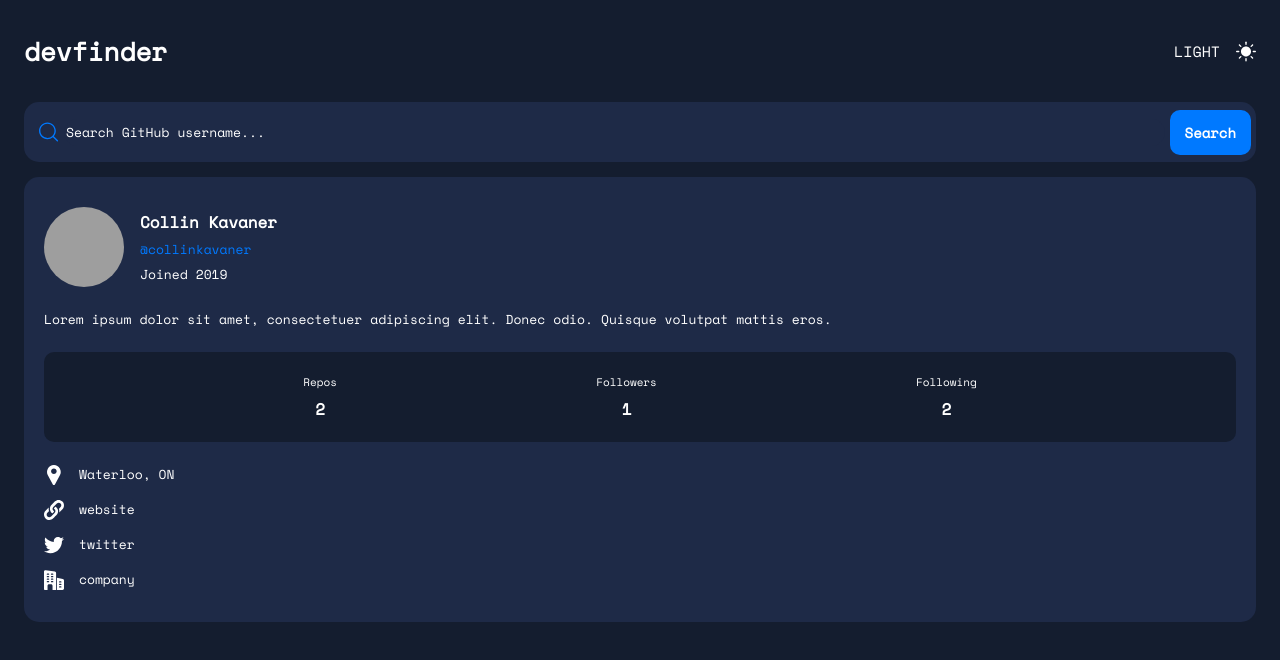
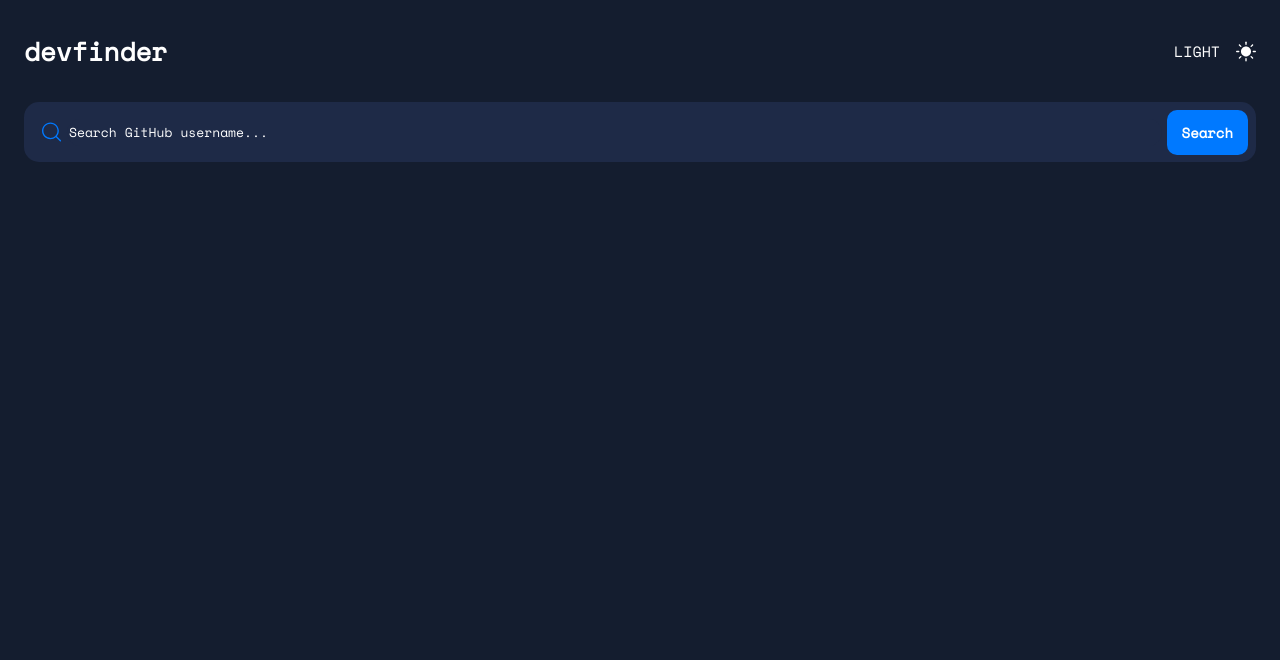
Before and after one commit to collinkavaner/devfinder, a React (Vite) app: page / in a window 1280 px wide. Shown: the top 660 px of the page. Built offline with nearby package versions, Linux system fonts and the light colour scheme; grey boxes are pictures that could not be loaded.

Commit message:
linked the search and profile interface with the api so data is retrieved and displayed

```diff
--- a/package.json
+++ b/package.json
@@ -12,6 +12,7 @@
     "@fontsource/space-mono": "^4.5.12",
     "react": "^18.2.0",
     "react-dom": "^18.2.0",
+    "react-icons": "^4.8.0",
     "styled-components": "^5.3.6"
   },
   "devDependencies": {
--- a/src/App.jsx
+++ b/src/App.jsx
@@ -6,11 +6,27 @@ import UserProfile from './components/Profile/UserProfile';
 
 function App() {
 
+  const [userData, setUserData] = useState({});
+
+  const searchTerm = (search) => {
+
+    fetch(`https://api.github.com/users/${search}`)
+    .then(response => response.json())
+    .then(data => {
+      setUserData(data);
+    })
+    .catch(error => console.log(error));
+
+  }
+  console.log(userData);
+
   return(
     <Main>
       <Header />
-      <SearchBar />
-      <UserProfile />
+      <SearchBar searchTerm={searchTerm} />
+      {
+        Object.keys(userData).length !== 0 && <UserProfile userData={userData} />
+      }
     </Main>
   );
 }
--- a/src/components/Profile/UserHeader.jsx
+++ b/src/components/Profile/UserHeader.jsx
@@ -1,13 +1,13 @@
 import styled from "styled-components";
 
-function UserHeader() {
+function UserHeader({ userData }) {
     return (
         <UserHeaderMain>
-            <img src="https://avatars.githubusercontent.com/u/55768790?v=4" alt="" />
+            <img src={userData.avatar_url} alt={userData.name} />
             <div>
-                <h3>Collin Kavaner</h3>
-                <h4 className="username">@collinkavaner</h4>
-                <h4>Joined 2019</h4>
+                <h3>{userData.name}</h3>
+                <h4 className="username">@<a className="username" href={userData.html_url} target="_blank">{userData.login}</a></h4>
+                <h4>Joined {new Date(userData.created_at).getFullYear()}</h4>
             </div>
         </UserHeaderMain>
     );
@@ -37,6 +37,7 @@ const UserHeaderMain = styled.div`
 
         .username {
             color: #0079FF;
+            text-decoration: none;
         }
     }
 `;
--- a/src/components/Profile/UserProfile.jsx
+++ b/src/components/Profile/UserProfile.jsx
@@ -1,25 +1,42 @@
 import styled from "styled-components";
-import locationIconSource from "../../assets/location.svg";
-import urlIconSource from "../../assets/url.svg";
-import twitterIconSource from "../../assets/twitter.svg";
-import officeIconSource from "../../assets/office-building.svg";
+import { FaBuilding } from "react-icons/fa";
+import { FaTwitter } from "react-icons/fa";
+import { FaMapMarkerAlt } from "react-icons/fa";
+import { FaLink } from "react-icons/fa";
 import UserHeader from "./UserHeader";
 import UserStats from "./UserStats";
 
-function UserProfile() {
+function UserProfile({ userData }) {
+
     return (
         <UserProfileMain>
-            <UserHeader />
+            { !userData.message ? (
+            <>
+                <UserHeader userData={userData} />
                 <p>
-                Lorem ipsum dolor sit amet, consectetuer adipiscing elit. Donec odio. Quisque volutpat mattis eros.
+                    {userData.bio}
                 </p>
-            <UserStats />
+                <UserStats userData={userData} />
                 <ul>
-                <li><img src={locationIconSource} alt=""></img>Waterloo, ON</li>
-                <li><img src={urlIconSource} alt=""></img>website</li>
-                <li><img src={twitterIconSource} alt=""></img>twitter</li>
-                <li><img src={officeIconSource} alt=""></img>company</li>
+                    <li className={userData.location === null && "not-available"}><FaMapMarkerAlt className="icon-size" />
+                    {
+                        userData.location === null ? "Not Available" : userData.location
+                    }</li>
+                    <li className={userData.blog === '' && "not-available"}><FaLink className="icon-size" />
+                    {
+                        userData.blog === '' ? "Not Available" : userData.blog
+                    }</li>
+                    <li className={userData.twitter_username === null && "not-available"}><FaTwitter className="icon-size" />
+                    {
+                        userData.twitter_username === null ? "Not Available" : userData.twitter_username
+                    }</li>
+                    <li className={userData.company === null && "not-available"}><FaBuilding className="icon-size" />
+                    {
+                        userData.company === null ? "Not Available" : userData.company
+                    }</li>
                 </ul>
+            </>
+            ) : (<p className="not-found">User {userData.message}</p>)}
         </UserProfileMain>
     );
 }
@@ -53,11 +70,21 @@ const UserProfileMain = styled.div`
         display: flex;
         align-items: center;
         gap: 15px;
+    }
 
-        img {
+    .not-available {
+        color: #8B949E;
+        fill: #8B949E;
+    }
+
+    .not-found {
+        color: #F74646;
+        font-weight: bold;
+    }
+
+    .icon-size {
         width: 20px;
         height: 20px;
     }
-    }
 
 `;
--- a/src/components/Profile/UserStats.jsx
+++ b/src/components/Profile/UserStats.jsx
@@ -1,19 +1,19 @@
 import styled from "styled-components";
 
-function UserStats() {
+function UserStats({ userData }) {
     return (
         <UserStatsMain>
             <div className="stat">
                 <h4>Repos</h4>
-                <p>2</p>
+                <p>{userData.public_repos}</p>
             </div>
             <div className="stat">
                 <h4>Followers</h4>
-                <p>1</p>
+                <p>{userData.followers}</p>
             </div>
             <div className="stat">
                 <h4>Following</h4>
-                <p>2</p>
+                <p>{userData.following}</p>
             </div>
         </UserStatsMain>
     );
@@ -41,7 +41,7 @@ const UserStatsMain = styled.div`
 
         p {
             font-size: 16px;
-            font-weight: bold;
+            font-weight: 900;
         }
     }
 `;
--- a/src/components/Search/SearchBar.jsx
+++ b/src/components/Search/SearchBar.jsx
@@ -1,11 +1,21 @@
 import styled from "styled-components";
+import { useState } from "react";
 import searchIconSource from "../../assets/search.svg";
 
-function SearchBar() {
+function SearchBar({ searchTerm }) {
+    const [searchValue, setSearchValue] = useState('');
+
+    const handleSearch = (event) => {
+        event.preventDefault();
+        searchTerm(searchValue)
+    }
+
     return (
-        <SearchBarMain>
+        <SearchBarMain onSubmit={handleSearch}>
             <img src={searchIconSource} alt="" />
-            <input type="text" placeholder="Search GitHub username..." />
+            <input type="text" placeholder="Search GitHub username..."
+            value={searchValue} onChange={(event) => setSearchValue(event.target.value)}
+            />
             <button>Search</button>
         </SearchBarMain>
     );
@@ -13,13 +23,13 @@ function SearchBar() {
 
 export default SearchBar;
 
-const SearchBarMain = styled.div`
+const SearchBarMain = styled.form`
     display: flex;
     align-items: center;
     gap: 5px;
     height: 60px;
     margin-top: 32px;
-    padding: 5px;
+    padding: 8px;
     border-radius: 15px;
     background-color: #1E2A47;
 
```
Also changed, not shown: 1 other file (tests, documents, lock files or other folders). Lines whose indentation alone changed are shown as unchanged.
